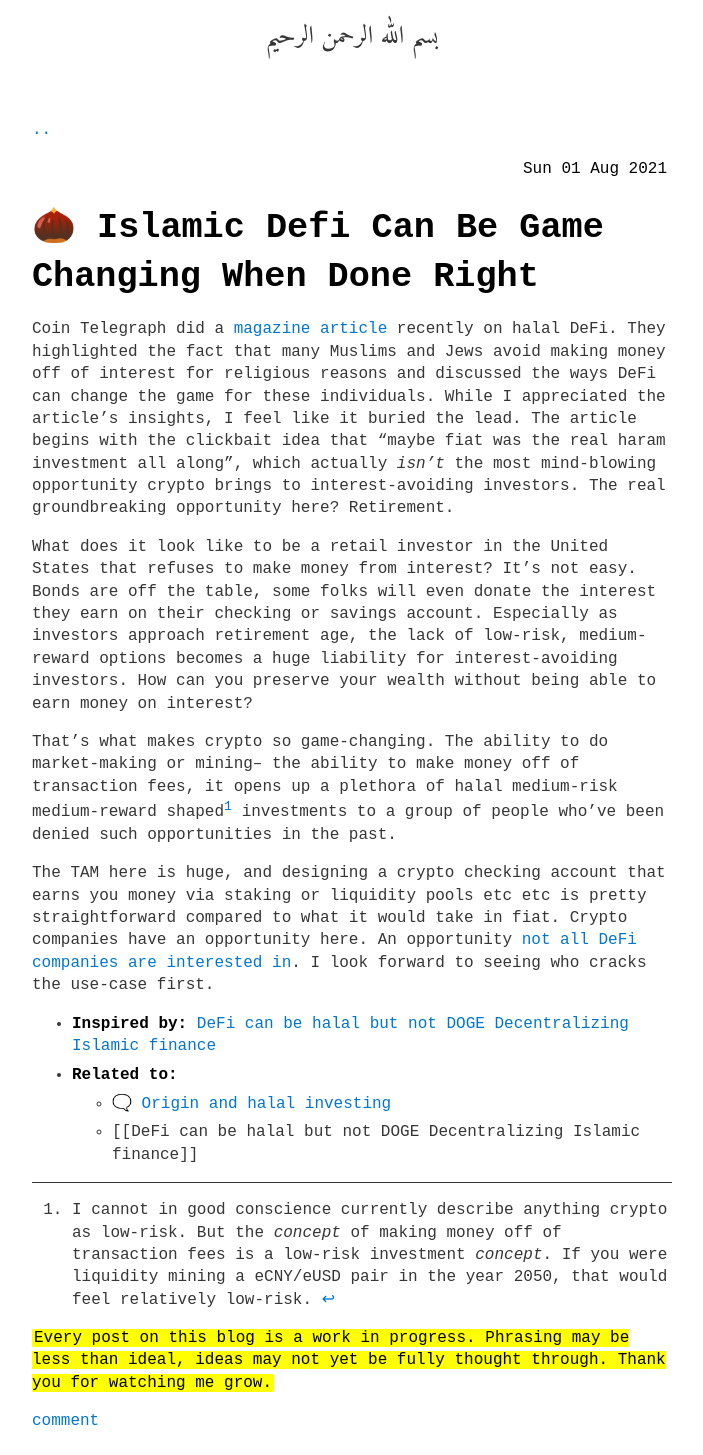
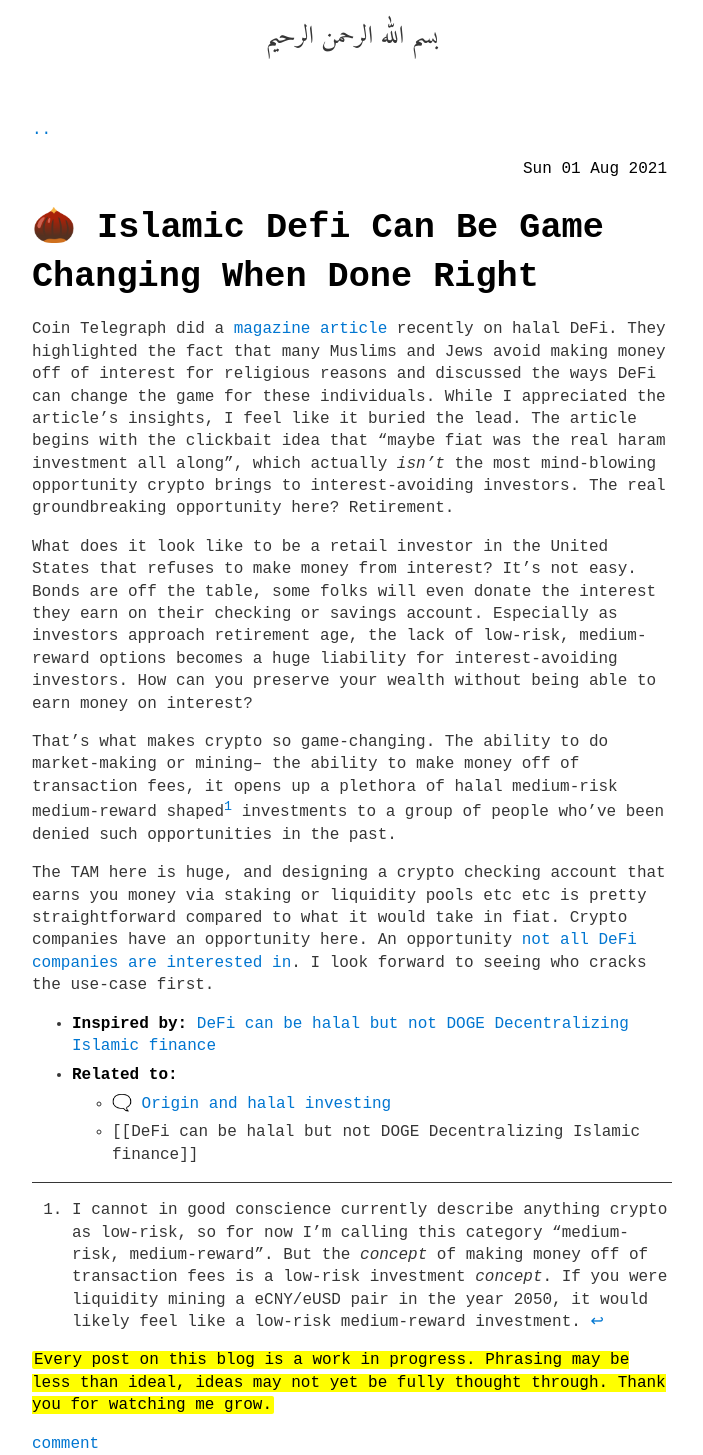
Before and after one commit to person-al/person-al.github.io, a Jekyll site: the page built from _posts/2021-08-01-🌰-islamic-defi-can-be-game-changing-when-done-right.md, in a window 1280 px wide. Shown: the whole page, without its empty margins (288-991 px from the left). Built offline with Jekyll 4.4.1, drawn with Linux system fonts in a browser that asks for light colours; before the commit the page ends 1433 px from its top, so only the background shows below that.

Commit message:
modification

```diff
--- a/_posts/2021-08-01-🌰-islamic-defi-can-be-game-changing-when-done-right.md
+++ b/_posts/2021-08-01-🌰-islamic-defi-can-be-game-changing-when-done-right.md
@@ -12,7 +12,7 @@ That's what makes crypto so game-changing. The ability to do market-making or mi
 
 The TAM here is huge, and designing a crypto checking account that earns you money via staking or liquidity pools etc etc is pretty straightforward compared to what it would take in fiat. Crypto companies have an opportunity here. An opportunity [not all DeFi companies are interested in]({% post_url 2021-08-01-🗨️-origin-and-halal-investing %}). I look forward to seeing who cracks the use-case first.
 
-[^1]: I cannot in good conscience currently describe anything crypto as low-risk. But the _concept_ of making money off of transaction fees is a low-risk investment _concept_. If you were liquidity mining a eCNY/eUSD pair in the year 2050, that would feel relatively low-risk.
+[^1]: I cannot in good conscience currently describe anything crypto as low-risk, so for now I'm calling this category "medium-risk, medium-reward". But the _concept_ of making money off of transaction fees is a low-risk investment _concept_. If you were liquidity mining a eCNY/eUSD pair in the year 2050, it would likely feel like a low-risk medium-reward investment.
 
 - **Inspired by:** [DeFi can be halal but not DOGE Decentralizing Islamic finance](https://cointelegraph.com/magazine/2021/07/16/defi-can-be-halal-but-not-doge-decentralizing-islamic-finance)
 - **Related to:**
```
